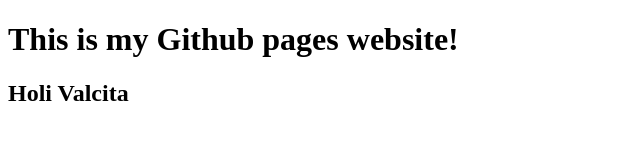
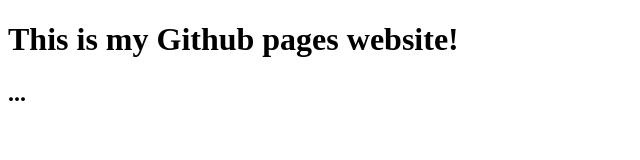
Before and after one commit to ptasayco/ptasayco.github.io, a plain HTML site: page index.html in a window 1280 px wide. Shown: the whole page, without its empty margins (0-640 px from the left). Drawn offline with Linux system fonts and the light colour scheme.

Commit message:
Update index.html

```diff
--- a/index.html
+++ b/index.html
@@ -5,6 +5,6 @@
     </head>
     <body>
         <h1>This is my Github pages website!</h1>
-        <h2>Holi Valcita</h2>
+        <h2>...</h2>
     </body>
 </html>
```
